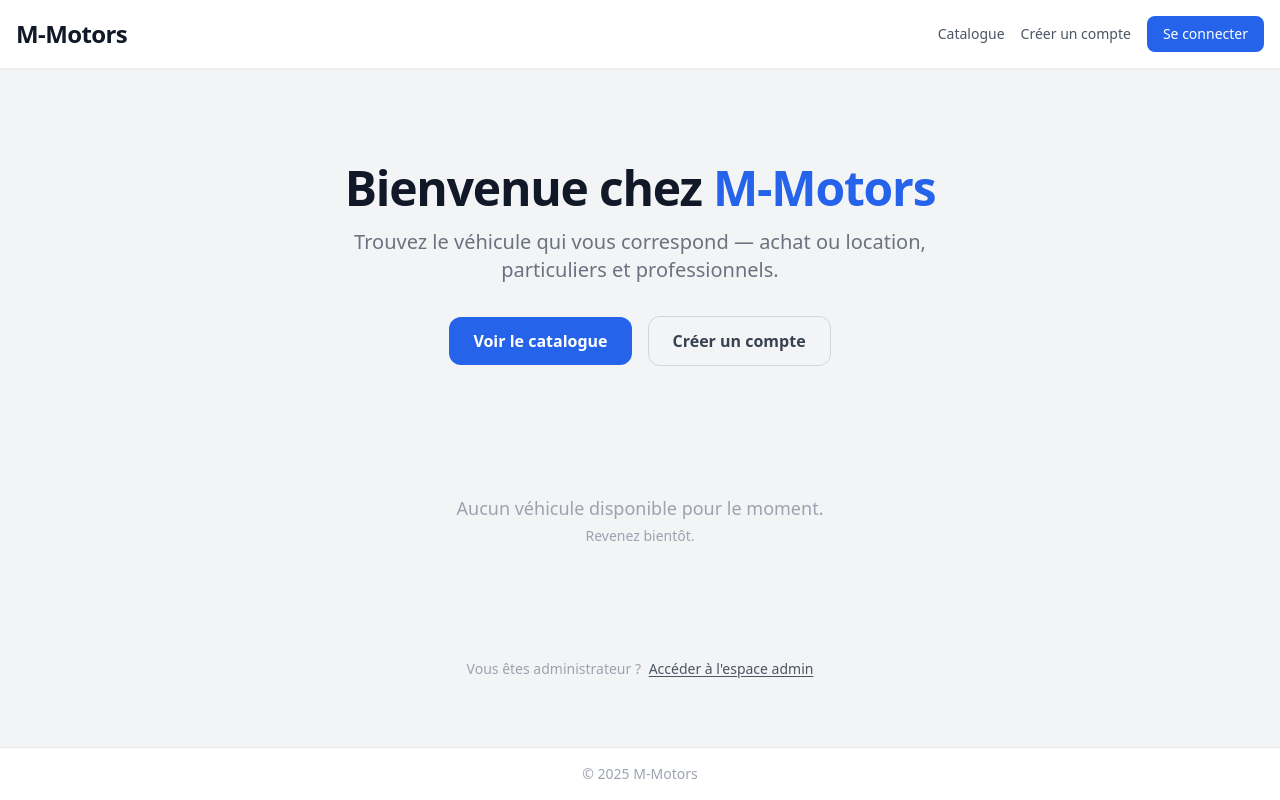
After one commit to MaxL34/m-motors, a FastAPI app: template app/templates/index.html in a window 1280 px wide. The commit adds this page. Run offline with FastAPI, Linux system fonts and the light colour scheme; the template is opened without the code that fills it, so the values that code supplies are empty; parts of the project's set-up code (start-up, migrations or seed data) failed here and were passed over; some libraries are stand-ins or nearby versions.

Commit message:
Feature: add homepage, login/register pages and updated nav

```diff
--- a/app/main.py
+++ b/app/main.py
@@ -4,7 +4,7 @@ from fastapi.staticfiles import StaticFiles
 from app.config import settings
 from app.database import Base, engine
 import app.models
-from app.routers import vehicles, admin
+from app.routers import vehicles, admin, pages
 
 Base.metadata.create_all(bind=engine)
 
@@ -15,5 +15,6 @@ app = FastAPI(
 
 app.mount("/static", StaticFiles(directory="app/static"), name="static")
 
+app.include_router(pages.router)
 app.include_router(vehicles.router)
 app.include_router(admin.router)
--- /dev/null
+++ b/app/routers/pages.py
@@ -0,0 +1,50 @@
+from fastapi import APIRouter, Depends, Request
+from fastapi.responses import HTMLResponse
+from fastapi.templating import Jinja2Templates
+from sqlalchemy.orm import Session
+
+from app.database import get_db
+from app.models.vehicle import FuelType, TransmissionType, VehicleStatus
+from app.services.vehicle_service import get_vehicles
+
+router = APIRouter(tags=["pages"])
+
+templates = Jinja2Templates(directory="app/templates")
+
+FUEL_LABELS = {
+    FuelType.PETROL: "Essence",
+    FuelType.DIESEL: "Diesel",
+    FuelType.HYBRID: "Hybride",
+    FuelType.ELECTRIC: "Électrique",
+    FuelType.LPG: "GPL",
+}
+
+TRANSMISSION_LABELS = {
+    TransmissionType.MANUAL: "Manuelle",
+    TransmissionType.AUTOMATIC: "Automatique",
+    TransmissionType.SEMI_AUTOMATIC: "Semi-automatique",
+}
+
+
+@router.get("/", response_class=HTMLResponse)
+def homepage(request: Request, db: Session = Depends(get_db)):
+    vehicles = get_vehicles(db, status=VehicleStatus.ACTIVE)
+    return templates.TemplateResponse(
+        name="index.html",
+        request=request,
+        context={
+            "vehicles": vehicles,
+            "fuel_labels": FUEL_LABELS,
+            "transmission_labels": TRANSMISSION_LABELS,
+        },
+    )
+
+
+@router.get("/login", response_class=HTMLResponse)
+def login_page(request: Request):
+    return templates.TemplateResponse(name="auth/login.html", request=request, context={})
+
+
+@router.get("/register", response_class=HTMLResponse)
+def register_page(request: Request):
+    return templates.TemplateResponse(name="auth/register.html", request=request, context={})
--- /dev/null
+++ b/app/templates/index.html
@@ -0,0 +1,100 @@
+{% extends "shared/base.html" %}
+
+{% block title %}M-Motors — Achat et location de véhicules{% endblock %}
+
+{% block content %}
+
+<!-- Hero -->
+<div class="text-center py-16">
+    <h1 class="text-5xl font-extrabold text-gray-900 tracking-tight mb-4">
+        Bienvenue chez <span class="text-blue-600">M-Motors</span>
+    </h1>
+    <p class="text-xl text-gray-500 max-w-2xl mx-auto mb-8">
+        Trouvez le véhicule qui vous correspond — achat ou location, particuliers et professionnels.
+    </p>
+    <div class="flex items-center justify-center gap-4 flex-wrap">
+        <a href="/vehicles"
+           class="bg-blue-600 hover:bg-blue-700 text-white font-semibold px-6 py-3 rounded-xl transition-colors">
+            Voir le catalogue
+        </a>
+        <a href="/register"
+           class="border border-gray-300 hover:border-gray-400 text-gray-700 font-semibold px-6 py-3 rounded-xl transition-colors">
+            Créer un compte
+        </a>
+    </div>
+</div>
+
+<!-- Catalogue (aperçu) -->
+{% if vehicles %}
+<div class="mb-4 flex items-center justify-between">
+    <h2 class="text-2xl font-bold text-gray-900">Nos véhicules disponibles</h2>
+    <span class="text-sm text-gray-400">{{ vehicles | length }} véhicule(s)</span>
+</div>
+
+<div class="grid grid-cols-1 sm:grid-cols-2 lg:grid-cols-3 gap-6 mb-10">
+    {% for v in vehicles %}
+    <div class="bg-white rounded-2xl shadow-sm border border-gray-100 hover:shadow-md transition-shadow overflow-hidden flex flex-col">
+
+        <div class="bg-gray-100 h-44 flex items-center justify-center text-gray-300">
+            <svg class="w-16 h-16" fill="none" stroke="currentColor" stroke-width="1" viewBox="0 0 24 24">
+                <path stroke-linecap="round" stroke-linejoin="round"
+                      d="M8.25 18.75a1.5 1.5 0 0 1-3 0m3 0a1.5 1.5 0 0 0-3 0m3 0h6m-9 0H3.375a1.125 1.125 0 0 1-1.125-1.125V14.25m17.25 4.5a1.5 1.5 0 0 1-3 0m3 0a1.5 1.5 0 0 0-3 0m3 0h1.125c.621 0 1.129-.504 1.09-1.124a17.902 17.902 0 0 0-3.213-9.193 2.056 2.056 0 0 0-1.58-.86H14.25M16.5 18.75h-2.25m0-11.177v-.958c0-.568-.422-1.048-.987-1.106a48.554 48.554 0 0 0-10.026 0 1.106 1.106 0 0 0-.987 1.106v7.635m12-6.677v6.677m0 4.5v-4.5m0 0h-12"/>
+            </svg>
+        </div>
+
+        <div class="p-5 flex flex-col flex-1">
+            <div class="flex items-start justify-between gap-2 mb-2">
+                <h3 class="text-base font-semibold text-gray-900 leading-tight">
+                    {{ v.brand }} {{ v.model }}
+                </h3>
+                {% if v.is_for_sale %}
+                <span class="shrink-0 text-xs font-medium px-2 py-0.5 rounded-full bg-blue-50 text-blue-700">Vente</span>
+                {% else %}
+                <span class="shrink-0 text-xs font-medium px-2 py-0.5 rounded-full bg-purple-50 text-purple-700">Location</span>
+                {% endif %}
+            </div>
+
+            <div class="flex flex-wrap gap-x-3 gap-y-1 text-xs text-gray-500 mb-4">
+                <span>{{ v.year }}</span>
+                {% if v.fuel_type %}<span>· {{ fuel_labels[v.fuel_type] }}</span>{% endif %}
+                {% if v.transmission_type %}<span>· {{ transmission_labels[v.transmission_type] }}</span>{% endif %}
+                <span>· {{ "{:,}".format(v.mileage).replace(",", " ") }} km</span>
+            </div>
+
+            <div class="mt-auto flex items-center justify-between">
+                <span class="text-xl font-bold text-gray-900">
+                    {% if v.is_for_sale and v.selling_price %}
+                        {{ "{:,.0f}".format(v.selling_price).replace(",", " ") }} €
+                    {% elif not v.is_for_sale and v.monthly_rental_price %}
+                        {{ "{:,.0f}".format(v.monthly_rental_price).replace(",", " ") }} €<span class="text-sm font-normal text-gray-500">/mois</span>
+                    {% else %}
+                        <span class="text-base font-medium text-gray-400">Prix sur demande</span>
+                    {% endif %}
+                </span>
+                <a href="/vehicles/{{ v.id }}" class="text-sm font-medium text-blue-600 hover:text-blue-800 transition-colors">
+                    Voir →
+                </a>
+            </div>
+        </div>
+    </div>
+    {% endfor %}
+</div>
+
+{% else %}
+<div class="text-center py-16 text-gray-400">
+    <p class="text-lg font-medium">Aucun véhicule disponible pour le moment.</p>
+    <p class="text-sm mt-1">Revenez bientôt.</p>
+</div>
+{% endif %}
+
+<!-- Séparateur espace admin -->
+<div class="border-t border-gray-100 pt-8 mt-4 text-center">
+    <p class="text-sm text-gray-400">
+        Vous êtes administrateur ?
+        <a href="/admin/login" class="text-gray-600 hover:text-gray-900 font-medium underline underline-offset-2 ml-1">
+            Accéder à l'espace admin
+        </a>
+    </p>
+</div>
+
+{% endblock %}
--- a/app/templates/shared/base.html
+++ b/app/templates/shared/base.html
@@ -8,11 +8,17 @@
 </head>
 <body class="bg-gray-100 min-h-screen flex flex-col">
 
-    <header class="bg-white shadow">
+    <header class="bg-white shadow-sm">
         <div class="max-w-7xl mx-auto px-4 py-4 flex items-center justify-between">
             <a href="/" class="text-2xl font-bold text-gray-900 tracking-tight">M-Motors</a>
-            <nav class="flex gap-6 text-sm font-medium text-gray-600">
-                <a href="/vehicles" class="hover:text-gray-900">Catalogue</a>
+            <nav class="flex items-center gap-4 text-sm font-medium">
+                <a href="/vehicles" class="text-gray-600 hover:text-gray-900 transition-colors">Catalogue</a>
+                <a href="/register"
+                   class="text-gray-600 hover:text-gray-900 transition-colors">Créer un compte</a>
+                <a href="/login"
+                   class="bg-blue-600 hover:bg-blue-700 text-white px-4 py-2 rounded-lg transition-colors">
+                    Se connecter
+                </a>
             </nav>
         </div>
     </header>
```
Also changed, not shown: app/templates/auth/login.html (added, +35 -0 lines), app/templates/auth/register.html (added, +47 -0 lines).
